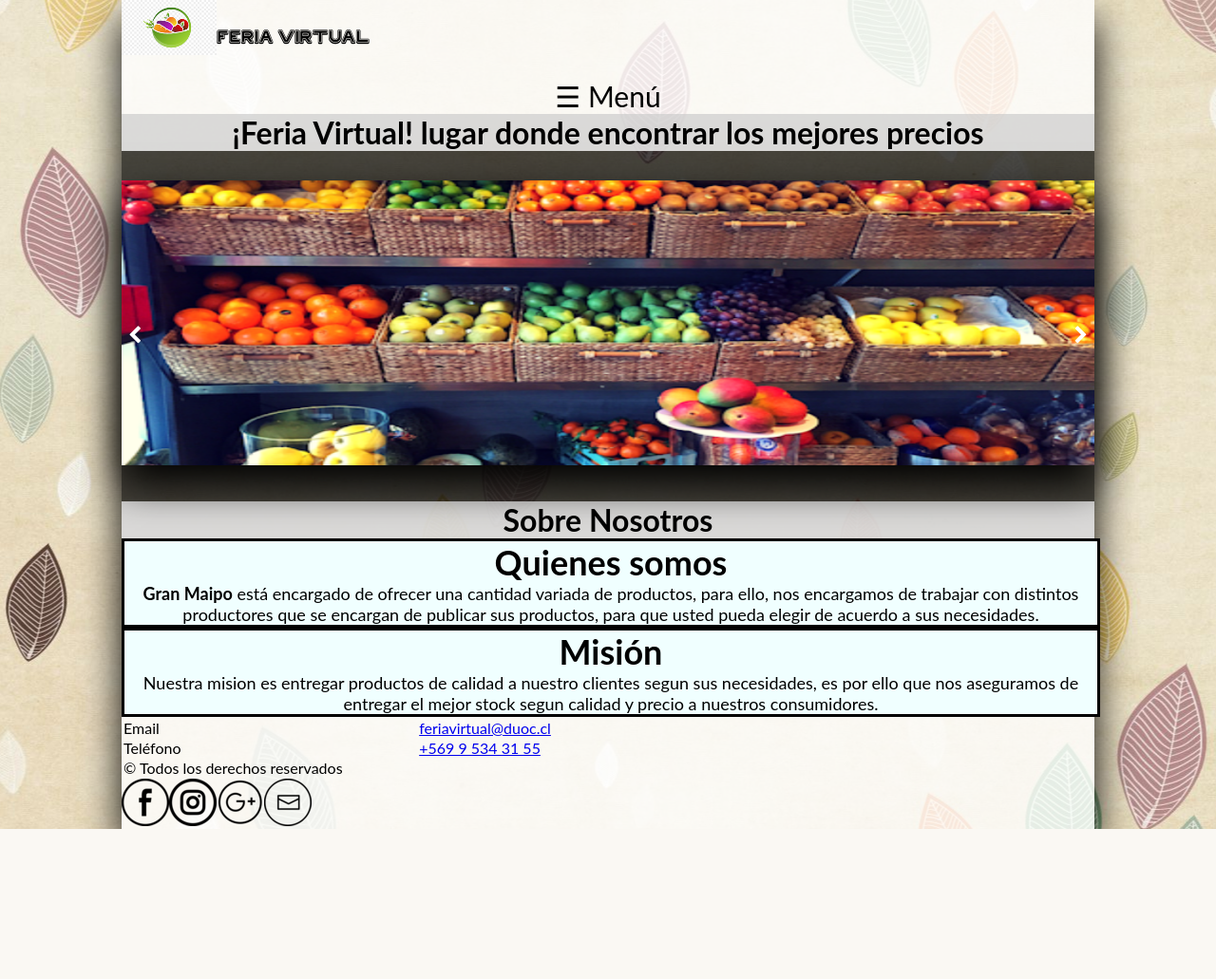
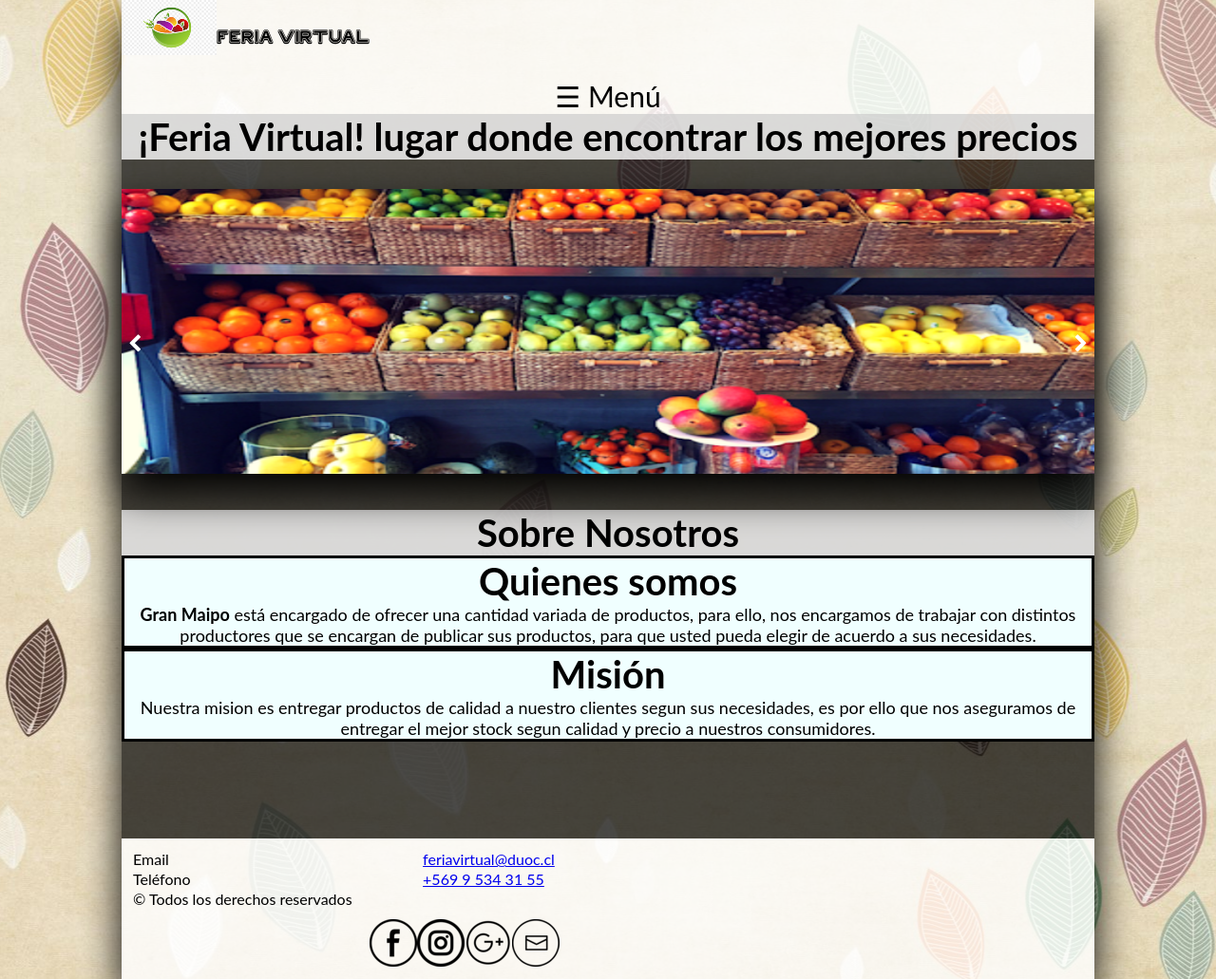
Before and after one commit to HaroldOya/FeriaVirtual, a Django app: page / in a window 1280 px wide. Shown: the whole page at 95% size. Before the commit the page ends 873 px from the top, so only its background shows below. Run offline with Django 3.2, Linux system fonts and the light colour scheme.

Commit message:
arreglos menores

```diff
--- a/Maipo/static/styles/estilos.css
+++ b/Maipo/static/styles/estilos.css
@@ -97,6 +97,7 @@ input[type="password"]{
 
 }
 
+
 p{
     text-align: center;
     color: white;
--- a/Maipo/templates/base.html
+++ b/Maipo/templates/base.html
@@ -7,10 +7,12 @@
     <meta http-equiv="X-UA-Compatible" content="IE=edge">
     <meta name="viewport" content="width=device-width, initial-scale=1"/>
     <link rel="icon" href="{% static 'img/ferialogo100.png' %}">
+    <link rel="stylesheet" href="{% static 'styles/estilos.css' %}">
     <link rel="stylesheet" href="{% static 'styles/main.css' %}">
     <link rel="stylesheet" href="{% static 'styles/fontello.css' %}">
     <link rel="stylesheet" href="{% static 'styles/responsivo.css' %}">
     <link rel="stylesheet" href="{% static 'styles/menu.css' %}">
+
 </head>
 <body background="{% static 'img/fondo1.jpg' %}" >
 
--- a/Maipo/templates/index.html
+++ b/Maipo/templates/index.html
@@ -3,7 +3,7 @@
 {% block content %}
 <main>
         <div class="banner">
-                <h1>¡Feria Virtual! lugar donde encontrar los mejores precios</h1>
+                <h1 style="color:black">¡Feria Virtual! lugar donde encontrar los mejores precios</h1>
             </div>
 
         <div class="content-all">
@@ -43,19 +43,19 @@
             <br>
 
             <div class="banner">
-                <h1>Sobre Nosotros</h1>
+                <h1 style="color:black">Sobre Nosotros</h1>
             </div>
         <div class="desc">
             <div class="texto">
-                <h1>Quienes somos</h1>
-                <p>
+                <h1 style="color:black">Quienes somos</h1>
+                <p style="color:black">
                     <b>Gran Maipo</b> está encargado de ofrecer una cantidad variada de productos, para ello, nos encargamos de trabajar con distintos productores
                     que se encargan de publicar sus productos, para que usted pueda elegir de acuerdo a sus necesidades.
                 </p>
             </div>
             <div class="texto">
-                <h1>Misión</h1>
-                <p>
+                <h1 style="color:black">Misión</h1>
+                <p style="color:black">
                     Nuestra mision es entregar productos de calidad a nuestro clientes segun sus necesidades, es por ello que nos aseguramos de entregar el mejor stock segun calidad y precio
                     a nuestros consumidores.
                 </p>
--- a/Maipo/templates/login.html
+++ b/Maipo/templates/login.html
@@ -24,7 +24,6 @@
 
 
                     </div>
-                </form>
 
                 <script src="{% static 'js/mostrar.js' %}"></script>
 
```
Lines whose indentation alone changed are shown as unchanged.
